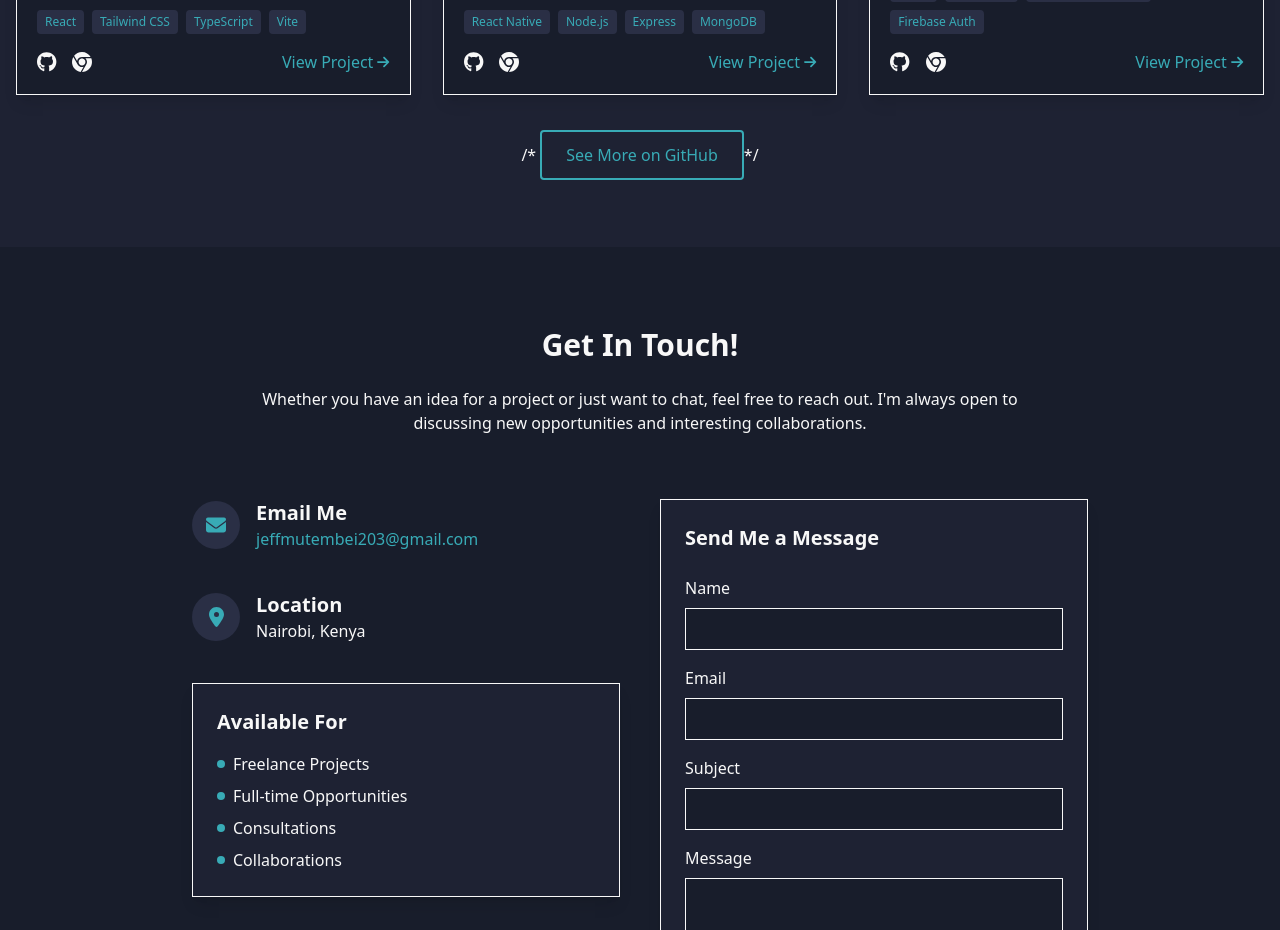
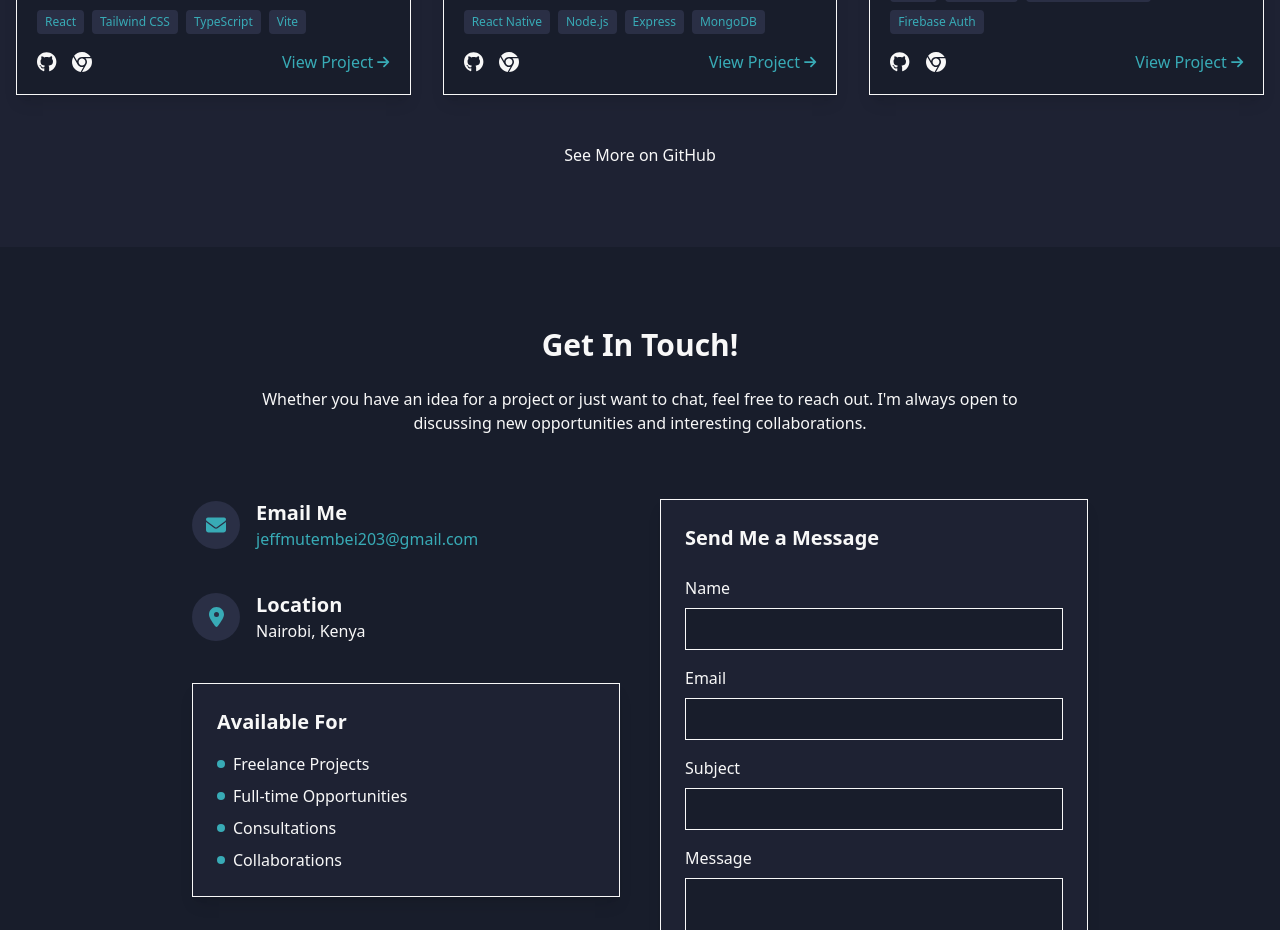
Before and after one commit to jeff203-del/jeff-mutembei-portfolio, a React (Vite) app: page / in a window 1280 px wide. Shown: the part 4260-5190 px from the top of the page. Built offline with nearby package versions, Linux system fonts and the light colour scheme.

Commit message:
Update Projects.tsx

```diff
--- a/src/sections/Projects.tsx
+++ b/src/sections/Projects.tsx
@@ -138,15 +138,15 @@ const Projects = () => {
         </div>
 
         <div className="text-center mt-12">
-       /*   <a
-            href="https://github.com/jeff203-del"
-            target="_blank"
-            rel="noopener noreferrer"
-            className="btn btn-primary"
+          <a
+          //  href="https://github.com/jeff203-del"
+          //  target="_blank"
+          //  rel="noopener noreferrer"
+          //  className="btn btn-primary"
           >
             See More on GitHub
           </a>
-          */
+
         </div>
       </div>
     </section>
```
